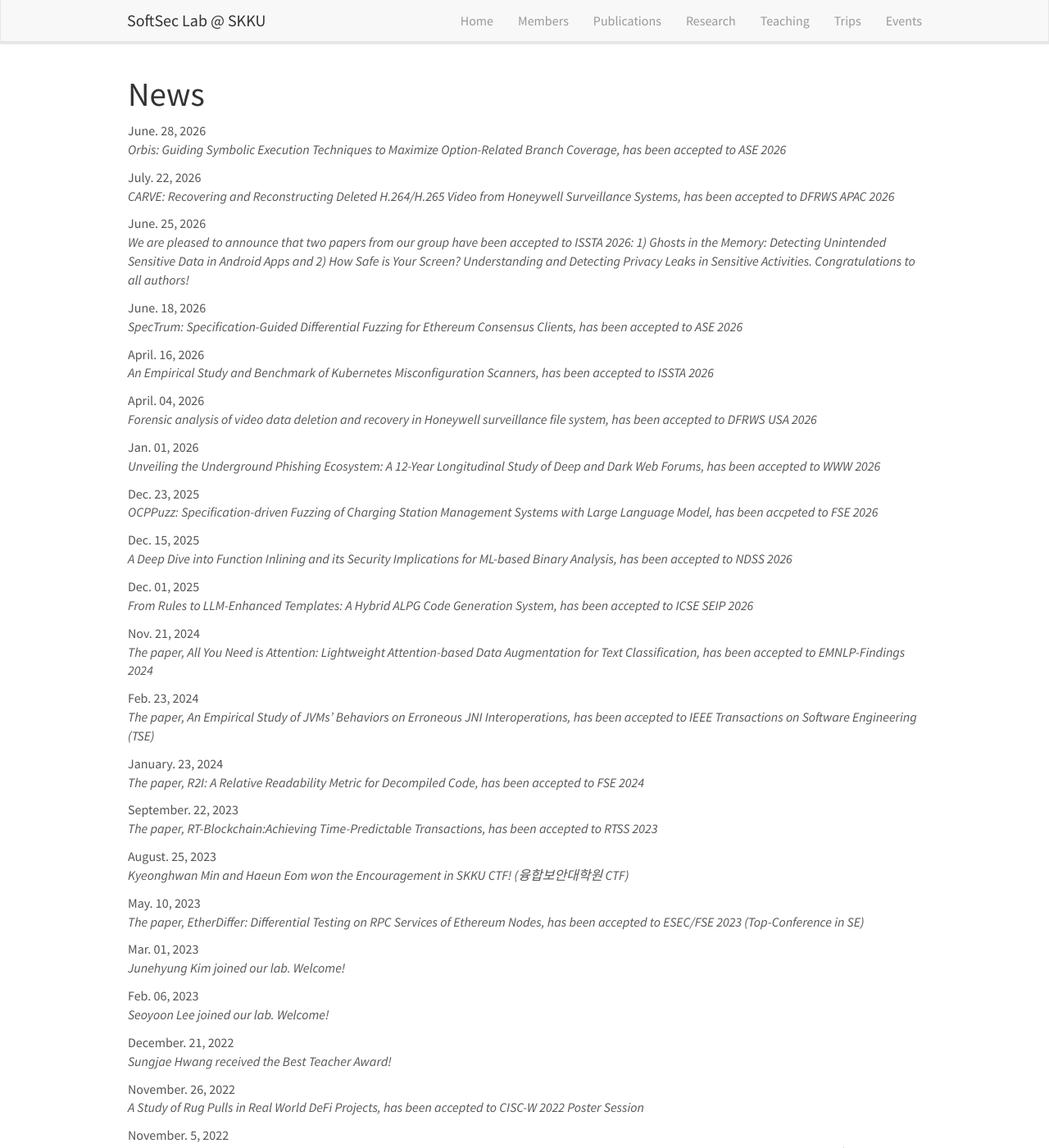
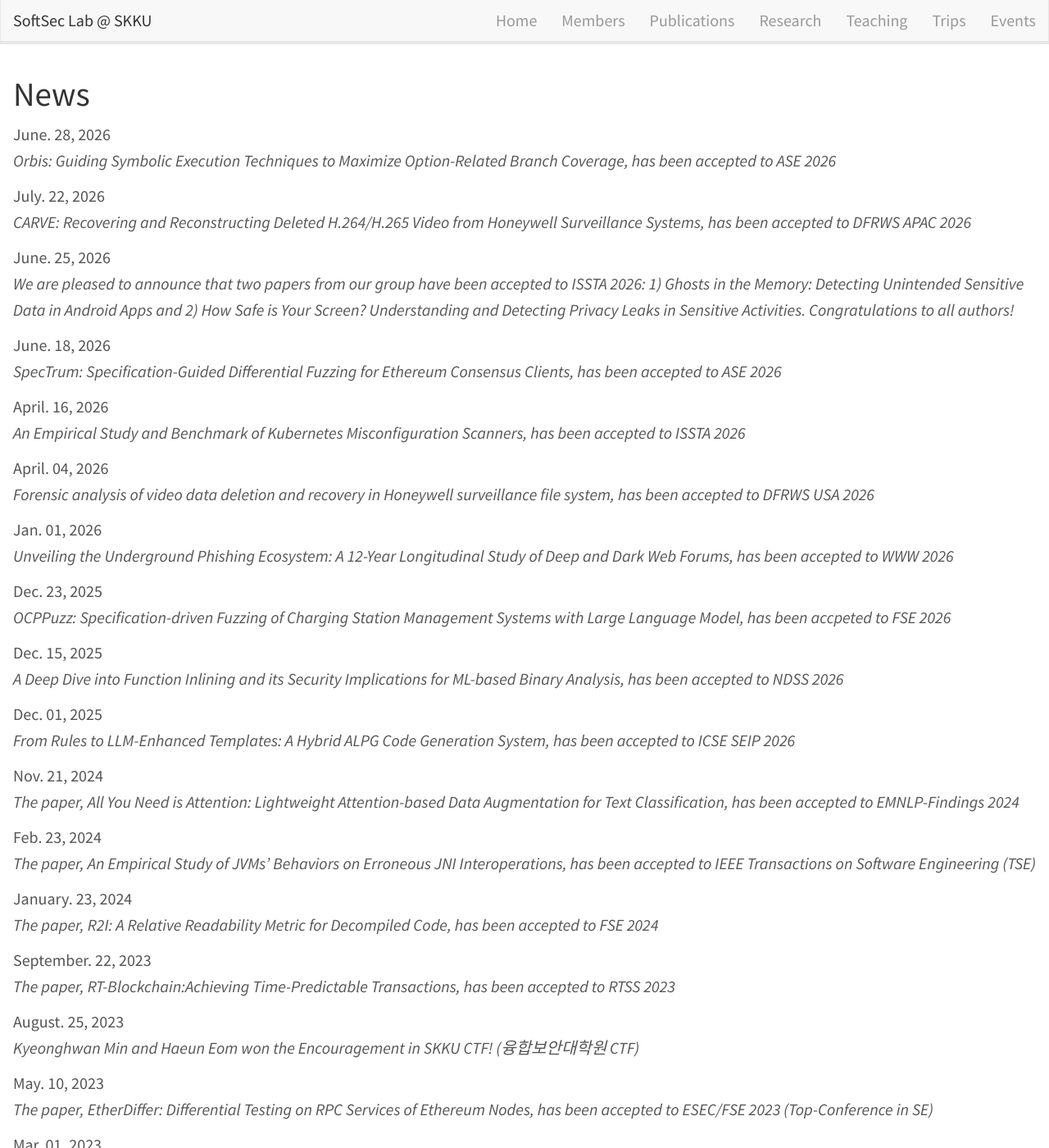
Before and after one commit to softsec-lab/softsec-lab.github.io, a Jekyll site: the page built from _pages/allnews.md, in a window 1280 px wide and 1400 px high. Shown: the whole window at 82% size. Built offline with Jekyll 4.4.1, drawn with Linux system fonts in a browser that asks for light colours; nearby versions of some CDN libraries.

Commit message:
adjust size

```diff
--- a/css/main.scss
+++ b/css/main.scss
@@ -11,6 +11,8 @@ img { margin-bottom: 24px;
 
 body {
 	padding-top: 70px;
+	font-size: 18px;
+  	line-height: 1.6;
 }
 
 figcaption {
@@ -43,7 +45,7 @@ firstp {
 .container-fluid {
   margin-right: auto;
   margin-left: auto;
-  max-width: 1000px; /* or 950px */
+  max-width: 1200px; /* or 950px */
 }
 
 /* Home, News */
@@ -90,3 +92,13 @@ firstp {
     margin-left: 30px;
     margin-right: 30px;
 }
+
+body {
+  font-size: 20px;
+  line-height: 1.6;
+}
+
+/* 사이트 전체 폭 */
+.container-fluid {
+  max-width: 1400px;
+}
```
